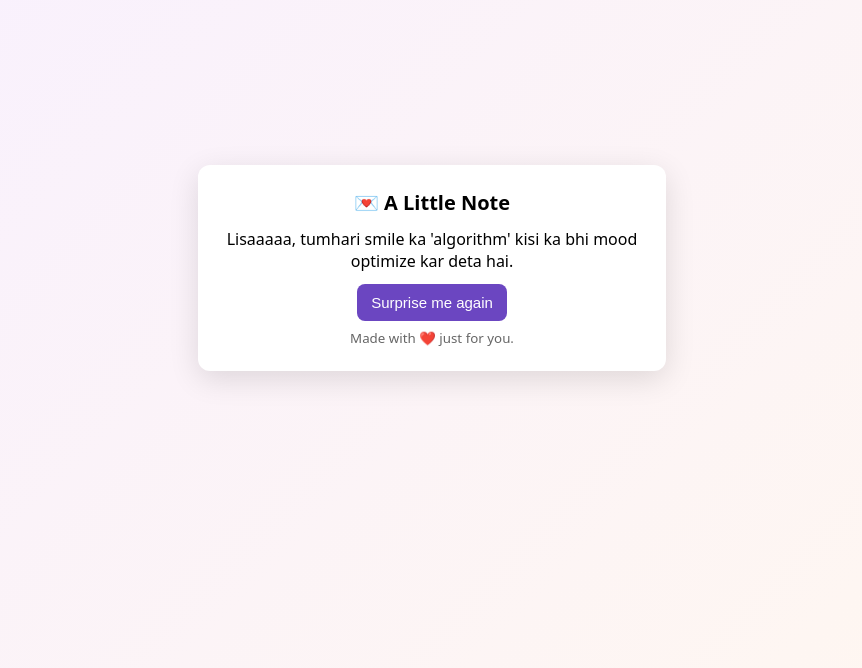
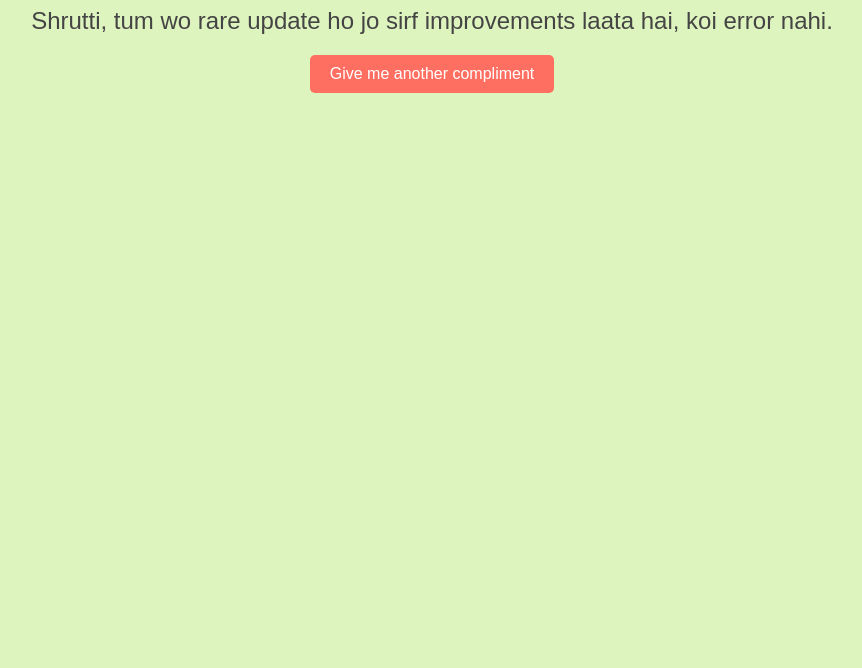
Before and after one commit to AtharvSharma0077/Compliment-, a plain HTML site: page index.html in a window 1280 px wide. Shown: the part 132-800 px from the top of the page, without its empty margins (208-1070 px from the left). Drawn offline with Linux system fonts and the light colour scheme.

Commit message:
Update index.html

```diff
--- a/index.html
+++ b/index.html
@@ -1,26 +1,47 @@
-<!doctype html>
-<html>
+<!DOCTYPE html>
+<html lang="en">
 <head>
-  <meta charset="utf-8">
-  <title>A Compliment For You 🌸</title>
+  <meta charset="UTF-8">
+  <meta name="viewport" content="width=device-width, initial-scale=1.0">
+  <title>Compliment Generator</title>
   <style>
-    body { font-family: system-ui; display: flex; align-items: center; justify-content: center; height: 100vh; margin: 0; background: linear-gradient(135deg,#f8f0ff,#fff7f0);}
-    .card { background: white; padding: 24px; border-radius: 12px; box-shadow: 0 8px 30px rgba(0,0,0,0.12); max-width: 420px; text-align: center;}
-    h1 { margin: 0 0 8px; font-size: 20px;}
-    p { margin: 12px 0; font-size: 16px;}
-    button { background: #6b46c1; color: white; border: none; padding: 10px 14px; border-radius: 8px; font-size: 15px; cursor: pointer;}
-    small { display: block; margin-top: 8px; color: #666;}
+    body {
+      font-family: Arial, sans-serif;
+      background-color: #f4f4f4;
+      text-align: center;
+      padding: 50px;
+      transition: background-color 0.5s ease;
+    }
+    h1 {
+      color: #333;
+    }
+    #compliment {
+      font-size: 1.5em;
+      margin: 20px 0;
+      color: #444;
+    }
+    button {
+      padding: 10px 20px;
+      font-size: 1em;
+      background-color: #ff6f61;
+      color: white;
+      border: none;
+      border-radius: 5px;
+      cursor: pointer;
+      transition: background-color 0.3s ease;
+    }
+    button:hover {
+      background-color: #e65b50;
+    }
   </style>
 </head>
 <body>
-  <div class="card">
-    <h1>💌 A Little Note</h1>
-    <p id="compliment">Loading…</p>
-    <button id="regen">Surprise me again</button>
-    <small>Made with ❤️ just for you.</small>
-  </div>
+  <h1>Compliment for Shrutti ❤️</h1>
+  <p id="compliment"></p>
+  <button id="regen">Give me another compliment</button>
+
   <script>
-    const name = "Lisaaaaa";
+    const name = "Shrutti";
     const compliments = [
       `${name}, tumhe dekh ke lagta hai ki Photoshop ne bhi surrender kar diya hoga.`,
       `${name}, tumhari smile ka 'algorithm' kisi ka bhi mood optimize kar deta hai.`,
@@ -28,11 +49,25 @@
       `${name}, tum wo rare update ho jo sirf improvements laata hai, koi error nahi.`,
       `${name}, tumhare glasses tumhari cuteness ka open-source proof hai.`,
       `${name}, tumhari vibe to premium subscription jaisi hai — rare aur priceless.`,
-      `${name}, tum wo aesthetic ho jo kisi bhi background ko masterpiece bana de.`
+      `${name}, tum wo aesthetic ho jo kisi bhi background ko masterpiece bana de.`,
+      `${name}, tumhare hone se normal din bhi festival lagta hai.`,
+      `${name}, tum ek Google search ho jisme sirf perfect results aate hain.`,
+      `${name}, tumhari awaaz ek playlist jaisi hai — repeat pe chalti rahe to bhi bore na kare.`,
+      `${name}, tumhari presence ek magic trick hai — sabka mood instantly change ho jaata hai.`,
+      `${name}, agar tum ek emoji hoti to tum ❤️ + 🌸 ka perfect combo hoti.`,
+      `${name}, tumhara naam sunte hi mere brain ka processor overclock ho jaata hai.`,
+      `${name}, tumhari aankhon me lagta hai poora milky way galaxy store ho rakha hai.`
     ];
+
     function pick() {
-      document.getElementById('compliment').textContent = compliments[Math.floor(Math.random()*compliments.length)];
+      document.getElementById('compliment').textContent =
+        compliments[Math.floor(Math.random() * compliments.length)];
+
+      // Random background color effect
+      const randomColor = `hsl(${Math.floor(Math.random() * 360)}, 70%, 85%)`;
+      document.body.style.backgroundColor = randomColor;
     }
+
     document.getElementById('regen').addEventListener('click', pick);
     pick();
   </script>
```
